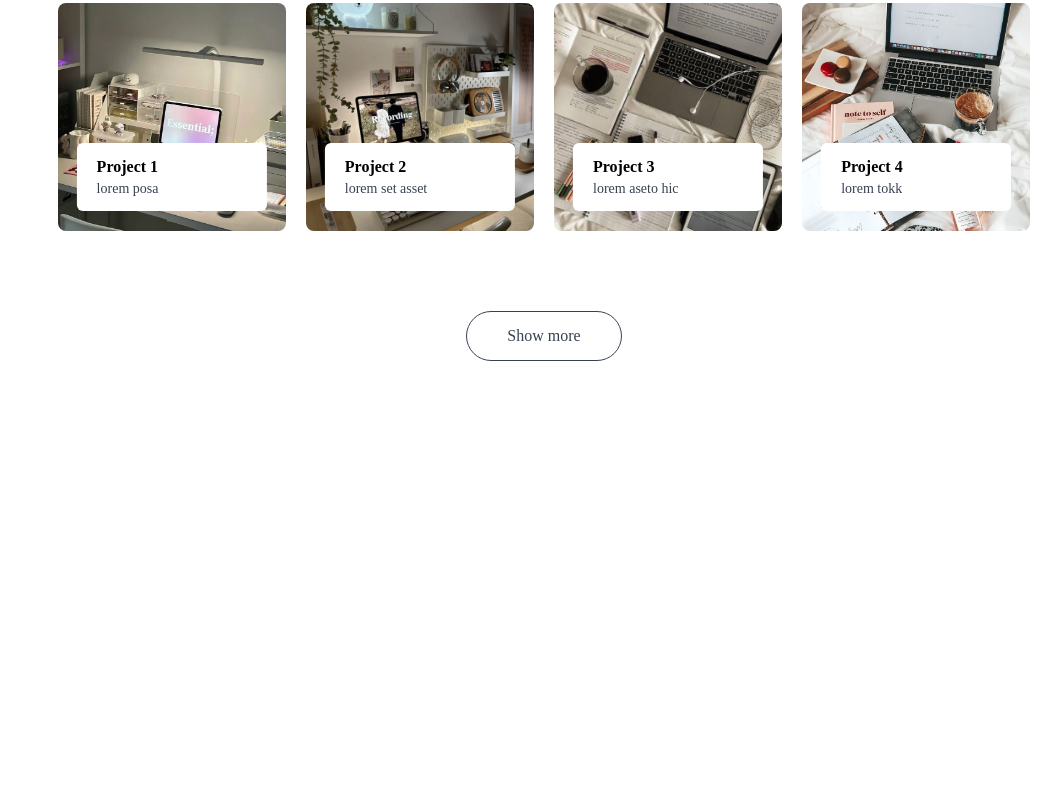
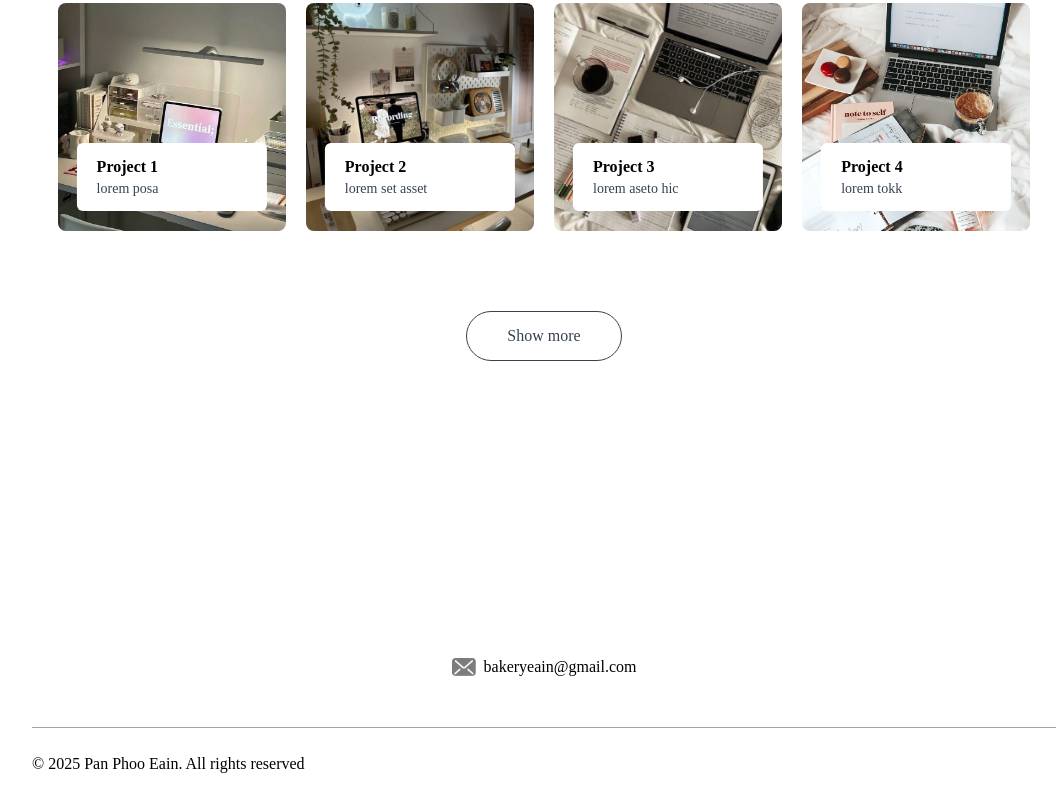
Before and after one commit to ppe11/ppe11.github.io, a Next.js app: page / in a window 1280 px wide. Shown: the part 1982-2782 px from the top of the page, without its empty margins (96-1157 px from the left). Before the commit the page ends 2557 px from the top, so only its background shows below. Built offline with nearby package versions, Linux system fonts and the light colour scheme.

Commit message:
Add email and copyright text in footer

```diff
--- /dev/null
+++ b/app/components/Footer.jsx
@@ -0,0 +1,21 @@
+import { assets } from '@/assets /assets'
+import Image from 'next/image'
+import React from 'react'
+
+const Footer = () => {
+  return (
+    <div className='mt-20' id='contact'>
+        <div className='text-center'>
+            <div className='w-max flex items-center gap-2 mx-auto'>
+            <Image src={assets.mail_icon} alt='email-icon' className='w-6' />
+            bakeryeain@gmail.com
+            </div>
+        </div>
+        <div className='text-center sm:flex items-center justify-between border-t border-gray-400 mx-[10%] mt-12 py-6'>
+            <p>© 2025 Pan Phoo Eain. All rights reserved</p>
+        </div>
+    </div>
+  )
+}
+
+export default Footer
--- a/app/page.js
+++ b/app/page.js
@@ -4,6 +4,7 @@
 import Header from "./components/Header";
 import About from "./components/About";
 import Projects from "./components/Projects";
+import Footer from "./components/Footer";
 
 export default function Home() {
 
@@ -36,6 +37,7 @@
      <Header isDarkMode={isDarkMode} />
      <About isDarkMode={isDarkMode} />
      <Projects isDarkMode={isDarkMode} />
+     <Footer isDarkMode={isDarkMode} />
     </>
   );
 }
```
